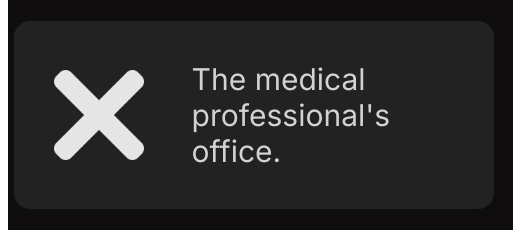
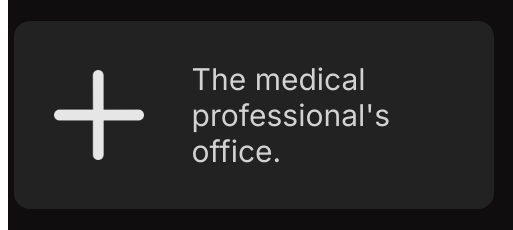
Before and after one commit to souzzaParabolica/titangym, a plain HTML site: page index.html in a window 1280 px wide. Shown: the part 1687-1917 px from the top of the page, 0-513 px from the left. Drawn offline with nearby package versions, Linux system fonts and the light colour scheme; grey boxes are pictures that could not be loaded; a script that the page names is missing; a web font is replaced by a local one.

Commit message:
trocando a iamgem de cruz da ultima seção para uma mais condizente com o design

```diff
--- a/index.html
+++ b/index.html
@@ -482,7 +482,7 @@
         <div
           class="bg-[#222222] flex-1 rounded-2xl flex flex-col xl:flex-row gap-4 xl:gap-0 justify-center items-start xl:justify-start xl:items-center p-10 relative w-full"
         >
-          <img class="w-[45px] h-[45px] xl:w-[90px] xl:h-[90px]" src="Assets/Img/close.png" alt="" />
+          <img class="w-[45px] h-[45px] xl:w-[90px] xl:h-[90px]" src="Assets/Img/cruz.png" alt="" />
           <p class="text-xl xl:text-3xl text-white/80 font-normal xl:ml-12">
             The medical <br />
             professional's office.
```
Also changed, not shown: Assets/Img/close.png (deleted), Assets/Img/cruz.png (added).
